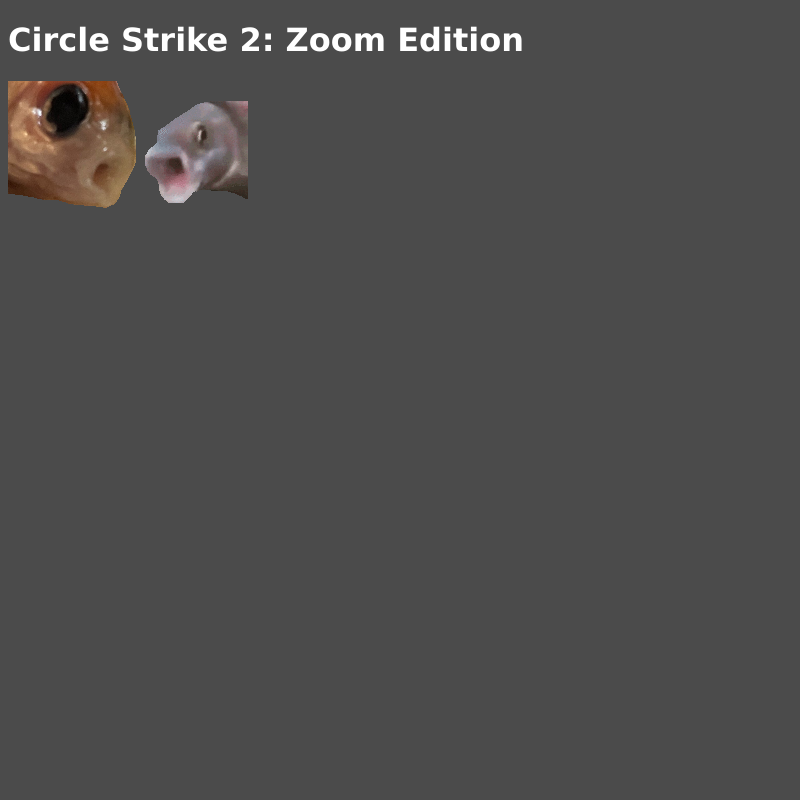
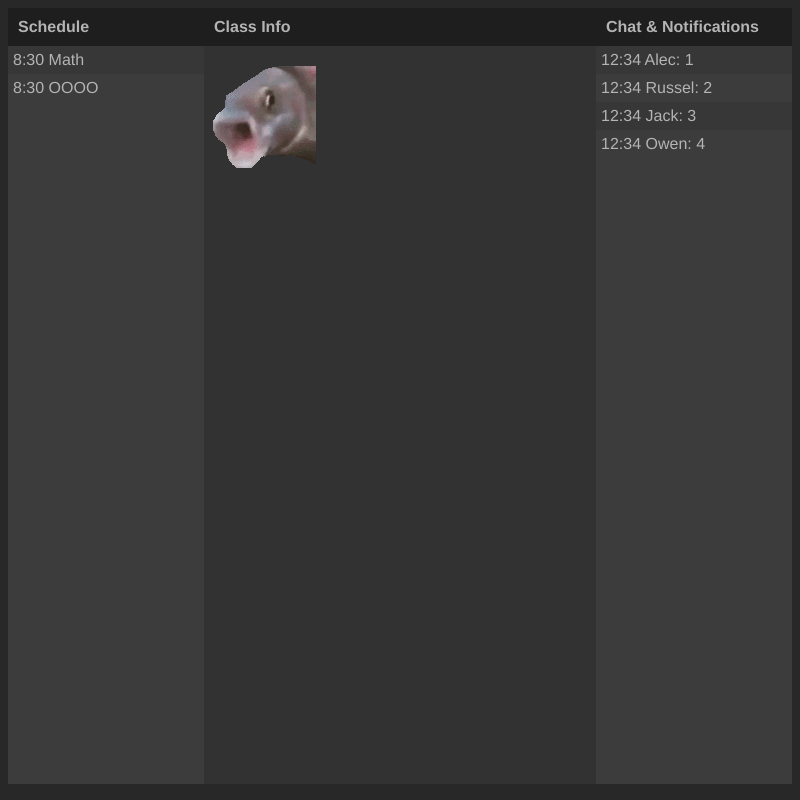
Before and after one commit to jacklee5/capstone-project, an Electron app: page index.html in a window 800 px wide. Drawn offline with Linux system fonts and the light colour scheme.

Commit message:
example layout

```diff
--- /dev/null
+++ b/index.css
@@ -0,0 +1,53 @@
+html, body, .row {
+    height:100%;
+}
+
+html, body, .row {
+    height:99%;
+}
+
+.column {
+    float: left;
+    height:100%;
+}
+
+.left, .right {
+    width: 25%;
+    background: rgb(60, 60, 60);
+}
+
+.middle {
+    width: 50%;
+    background: rgb(50, 50, 50);
+}
+
+/* Clear floats after the columns */
+.row:after {
+    content: "";
+    display: table;
+    clear: both;
+}
+
+.column-header {
+    font-weight: bold;
+    padding-top: 10px;
+    padding-bottom: 10px;
+    padding-right: 10px;
+    padding-left: 10px;
+    background: rgb(30, 30, 30);
+    color: rgb(180, 180, 180);
+    font-family: Helvetica, sans-serif;
+}
+
+.stripe {
+    font-family: Helvetica, sans-serif;
+    color: rgb(180, 180, 180);
+    padding-top: 5px;
+    padding-bottom: 5px;
+    padding-right: 5px;
+    padding-left: 5px;
+}
+
+.stripe:nth-of-type(2n) {
+    background: rgb(55, 55, 55);
+}
--- a/index.html
+++ b/index.html
@@ -3,12 +3,47 @@
 <head>
     <meta charset="UTF-8">
     <title>Hello World!</title>
+    <link rel="stylesheet" href="index.css">
     <meta http-equiv="Content-Security-Policy" content="script-src 'self' 'unsafe-inline';" />
 </head>
-<body style="background: rgb(75, 75, 75);">
-    <h1 style="font-family:'Verdana'; color:White">Circle Strike 2: Zoom Edition</h1>
-    <p>
-        <img src="static/OOOOchu.png"><img src="static/OOOO.gif">
-    </p>
+<body style="background: rgb(40, 40, 40);">
+    <div class="row">
+        <div class="column left">
+            <div class="column-header">Schedule</div>
+            <div class="stripe">
+                <time class="time">8:30</time>
+                <a class="topic">Math</a>
+            </div>
+            <div class="stripe">
+                <time class="time">8:30</time>
+                <a class="topic">OOOO</a>
+            </div>
+        </div>
+        <div class="column middle">
+            <div class="column-header">Class Info</div>
+            <p>
+                <img src="static/OOOO.gif">
+            </p>
+        </div>
+        <div class="column right">
+            <div class="column-header">Chat & Notifications</div>
+            <div class="stripe">
+                <time class="time">12:34</time>
+                <a class="user">Alec</a><span class="ctrl">: </span><span class="text">1</span>
+            </div>
+            <div class="stripe">
+                <time class="time">12:34</time>
+                <a class="user">Russel</a><span class="ctrl">: </span><span class="text">2</span>
+            </div>
+            <div class="stripe">
+                <time class="time">12:34</time>
+                <a class="user">Jack</a><span class="ctrl">: </span><span class="text">3</span>
+            </div>
+            <div class="stripe">
+                <time class="time">12:34</time>
+                <a class="user">Owen</a><span class="ctrl">: </span><span class="text">4</span>
+            </div>
+        </div>
+      </div>
 </body>
 </html>
```
